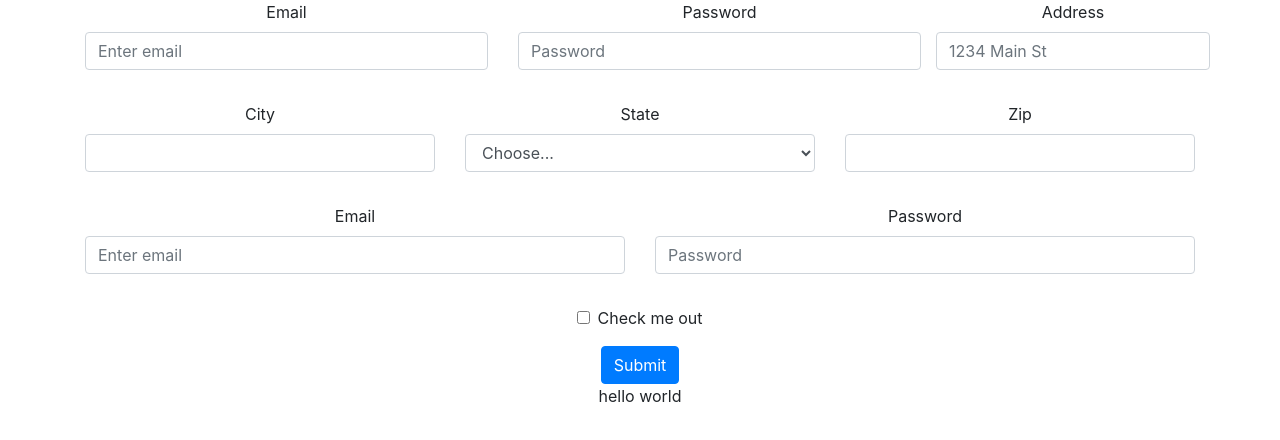
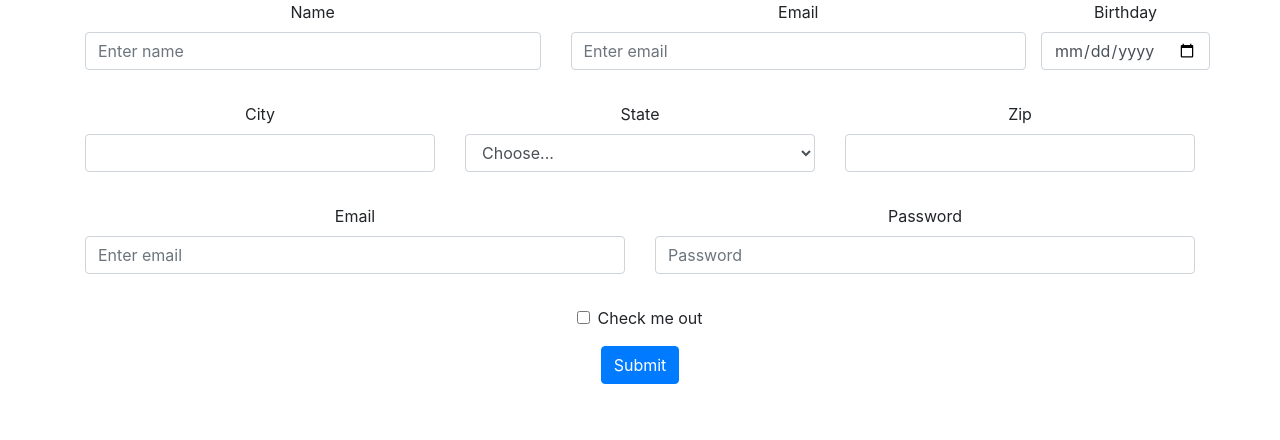
Before and after one commit to moizes86/register-wizard, a React (Create React App) app: page / in a window 1280 px wide. Shown: the top 440 px of the page. Built offline with nearby package versions, Linux system fonts and the light colour scheme.

Commit message:
added input fields and errors component

```diff
--- a/src/App.js
+++ b/src/App.js
@@ -7,9 +7,7 @@ function App() {
   return (
     <div className="App">
       <CustomForm />
-      <p>hello world</p>
     </div>
-
   );
 }
 
--- a/src/components/CustomForm.jsx
+++ b/src/components/CustomForm.jsx
@@ -1,4 +1,5 @@
 import React, { useState } from "react";
+import ErrorMessage from './ErrorMessages';
 
 import Button from "react-bootstrap/Button";
 import ButtonGroup from "react-bootstrap/ButtonGroup";
@@ -7,6 +8,7 @@ import Form from "react-bootstrap/Form";
 import Col from "react-bootstrap/Col";
 import Row from "react-bootstrap/Row";
 import Container from "react-bootstrap/Container";
+import ErrorMessages from "./ErrorMessages";
 
 const CustomForm = () => {
   const [loginData, setLoginData] = useState({
@@ -15,7 +17,7 @@ const CustomForm = () => {
       errors: [],
       validations: {
         required: true,
-        pattern: /^[a-zA-Z][0-9a-zA-Z]{5,}/g,
+        pattern: /(^[a-zA-Z][0-9a-zA-Z]{2,}.[a-zA-Z][0-9a-zA-Z]{2,})/g,
       },
     },
 
@@ -76,23 +78,59 @@ const CustomForm = () => {
     },
   });
 
+  const validateInput = ({ target: { value, name } }) => {
+      console.log(name);
+      console.log(value);
+    const newErrors = [];
+    const { validations } = loginData[name];
+
+    if (validations.required && !value) {
+      newErrors.push(`${name} is required`);
+    }
+
+    if (validations.pattern && !validations.pattern.test(value)) {
+      newErrors.push(`Invalid ${name} value`);
+    }
+
+    setLoginData({
+      ...loginData,
+      [name]: {
+        ...loginData[name],
+        value: value,
+        errors: newErrors,
+      },
+    });
+  };
+
   return (
     <Container>
       <Form>
         <Row className="mb-3">
+          <Form.Group as={Col} controlId="formGridName">
+            <Form.Label>Name</Form.Label>
+            <Form.Control type="text" name="name" placeholder="Enter name" onBlur={validateInput} />
+            <ErrorMessages errors={loginData.name.errors} />
+          </Form.Group>
+
           <Form.Group as={Col} controlId="formGridEmail">
             <Form.Label>Email</Form.Label>
-            <Form.Control type="email" placeholder="Enter email" />
+            <Form.Control
+              type="email"
+              name="email"
+              placeholder="Enter email"
+              onBlur={validateInput}
+            />
+            <ErrorMessages errors={loginData.email.errors} />
           </Form.Group>
 
-          <Form.Group as={Col} controlId="formGridPassword">
-            <Form.Label>Password</Form.Label>
-            <Form.Control type="password" placeholder="Password" />
-          </Form.Group>
-
-          <Form.Group className="mb-3" controlId="formGridAddress1">
-            <Form.Label>Address</Form.Label>
-            <Form.Control placeholder="1234 Main St" />
+          <Form.Group className="mb-3" controlId="formGridBirthday">
+            <Form.Label>Birthday</Form.Label>
+            <Form.Control
+              type="date"
+              name="birthday"
+              onBlur={validateInput}
+            />
+            <ErrorMessages errors={loginData.birthday.errors} />
           </Form.Group>
         </Row>
 
--- /dev/null
+++ b/src/components/ErrorMessages.jsx
@@ -0,0 +1,15 @@
+import React from "react";
+
+const ErrorMessages = ({ errors }) => {
+  return (
+    <>
+      {errors.map((error, index) => (
+        <small key={index} id="emailHelp" className="form-text text-danger">
+          {error}
+        </small>
+      ))}
+    </>
+  );
+};
+
+export default ErrorMessages;
```
